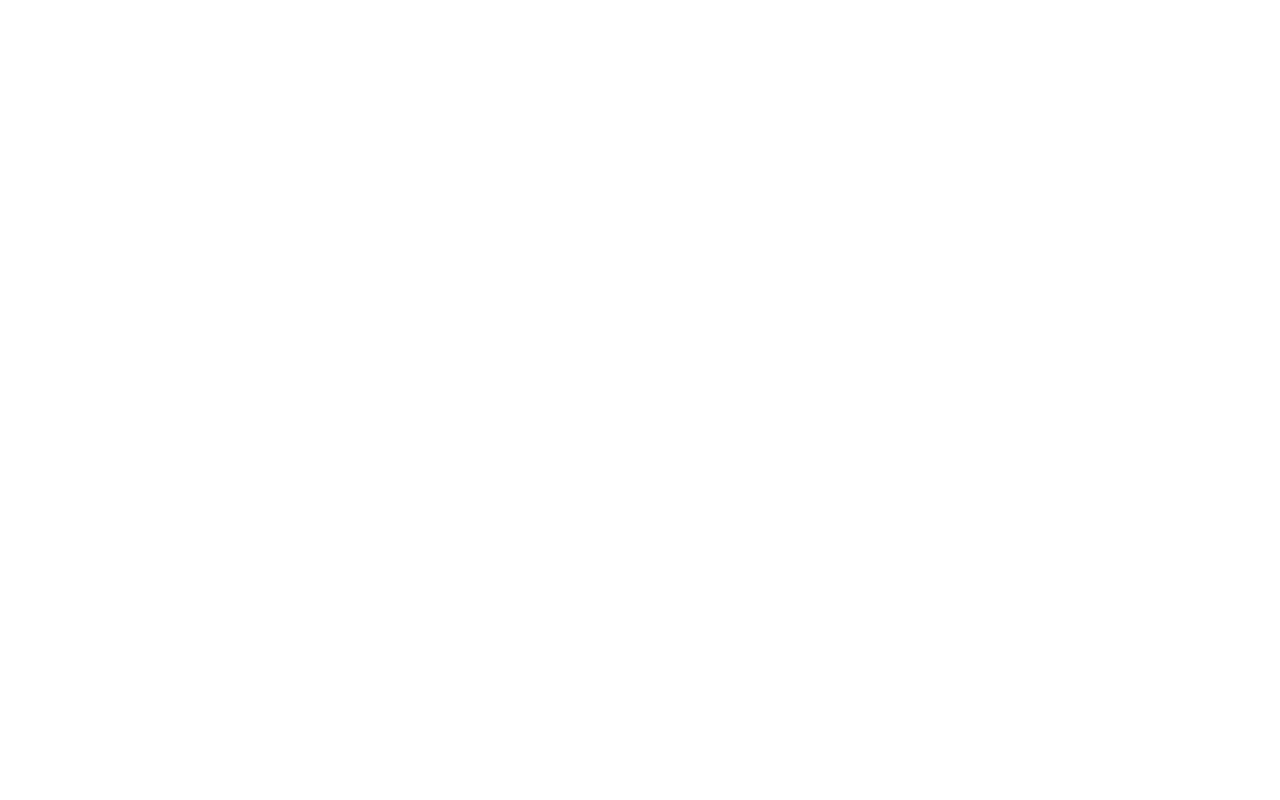
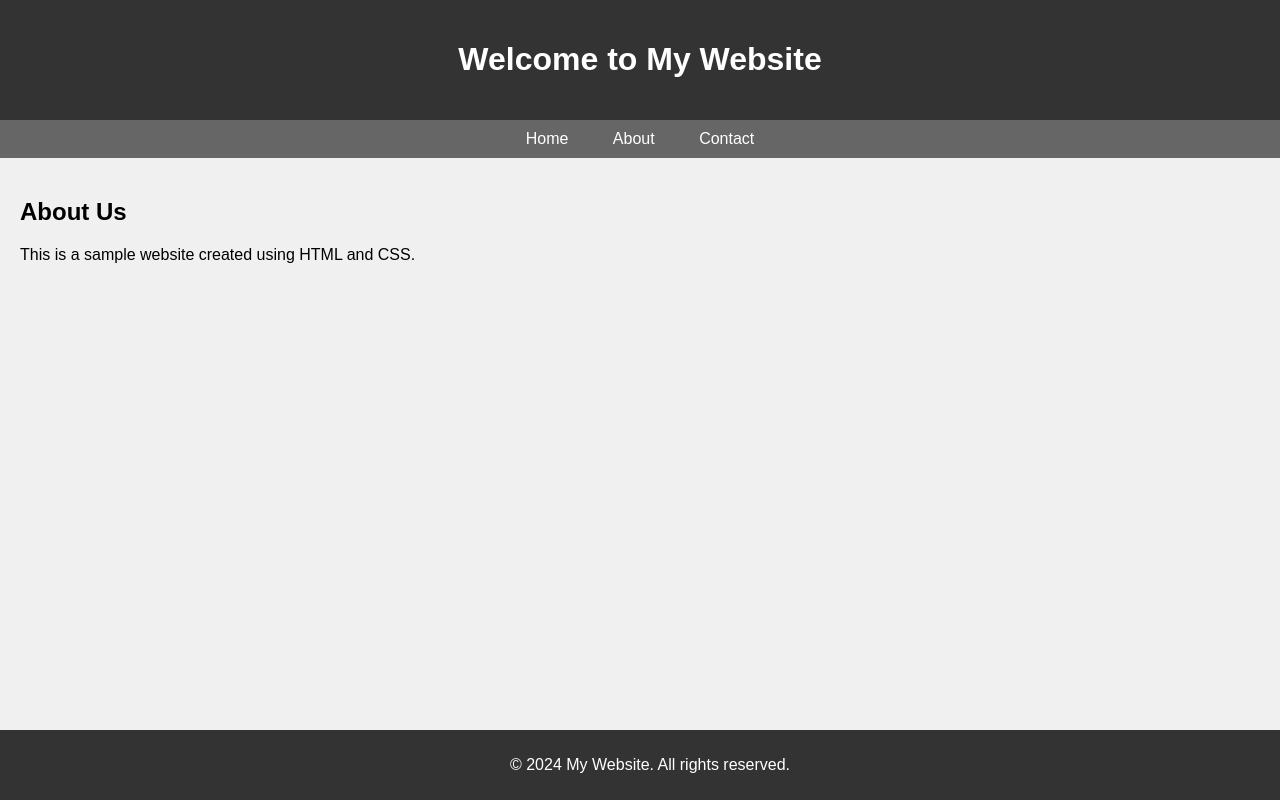
Before and after one commit to eiyuhn/activity_2-29-24, a plain HTML site: page activity.html in a window 1280 px wide. Drawn offline with Linux system fonts and the light colour scheme.

Commit message:
Please enter the commit message for your changes. Lines starting

```diff
--- a/activity.html
+++ b/activity.html
@@ -3,9 +3,67 @@
 <head>
     <meta charset="UTF-8">
     <meta name="viewport" content="width=device-width, initial-scale=1.0">
-    <title>Document</title>
+    <title>My Website</title>
+    <style>
+        body {
+            font-family: Arial, sans-serif;
+            margin: 0;
+            padding: 0;
+            background-color: #f0f0f0;
+        }
+        header {
+            background-color: #333;
+            color: #fff;
+            padding: 20px;
+            text-align: center;
+        }
+        nav {
+            background-color: #666;
+            padding: 10px;
+            text-align: center;
+        }
+        nav a {
+            color: #fff;
+            text-decoration: none;
+            padding: 10px 20px;
+        }
+        nav a:hover {
+            background-color: #999;
+        }
+        section {
+            padding: 20px;
+        }
+        footer {
+            background-color: #333;
+            color: #fff;
+            text-align: center;
+            padding: 10px;
+            position: fixed;
+            bottom: 0;
+            width: 100%;
+        }
+    </style>
 </head>
 <body>
 
+<header>
+    <h1>Welcome to My Website</h1>
+</header>
+
+<nav>
+    <a href="#">Home</a>
+    <a href="#">About</a>
+    <a href="#">Contact</a>
+</nav>
+
+<section>
+    <h2>About Us</h2>
+    <p>This is a sample website created using HTML and CSS.</p>
+</section>
+
+<footer>
+    <p>&copy; 2024 My Website. All rights reserved.</p>
+</footer>
+
 </body>
 </html>
```
